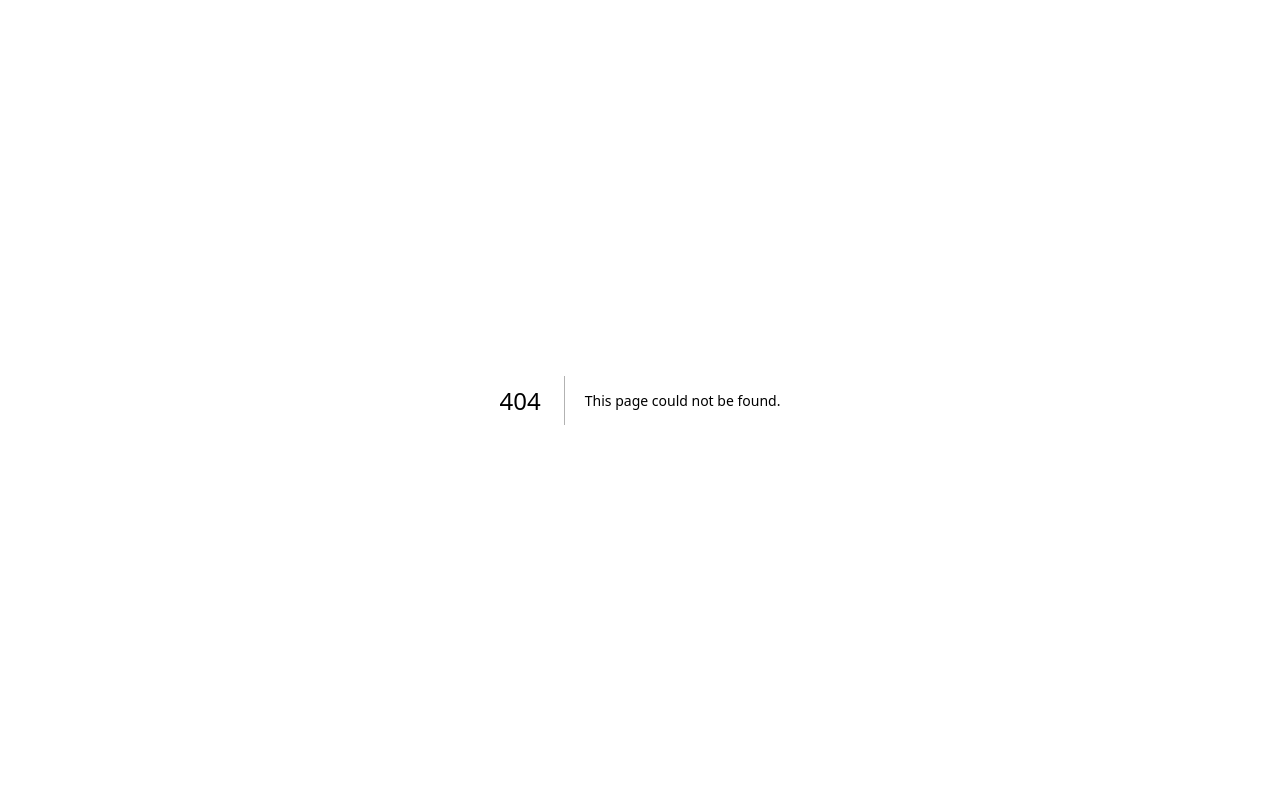
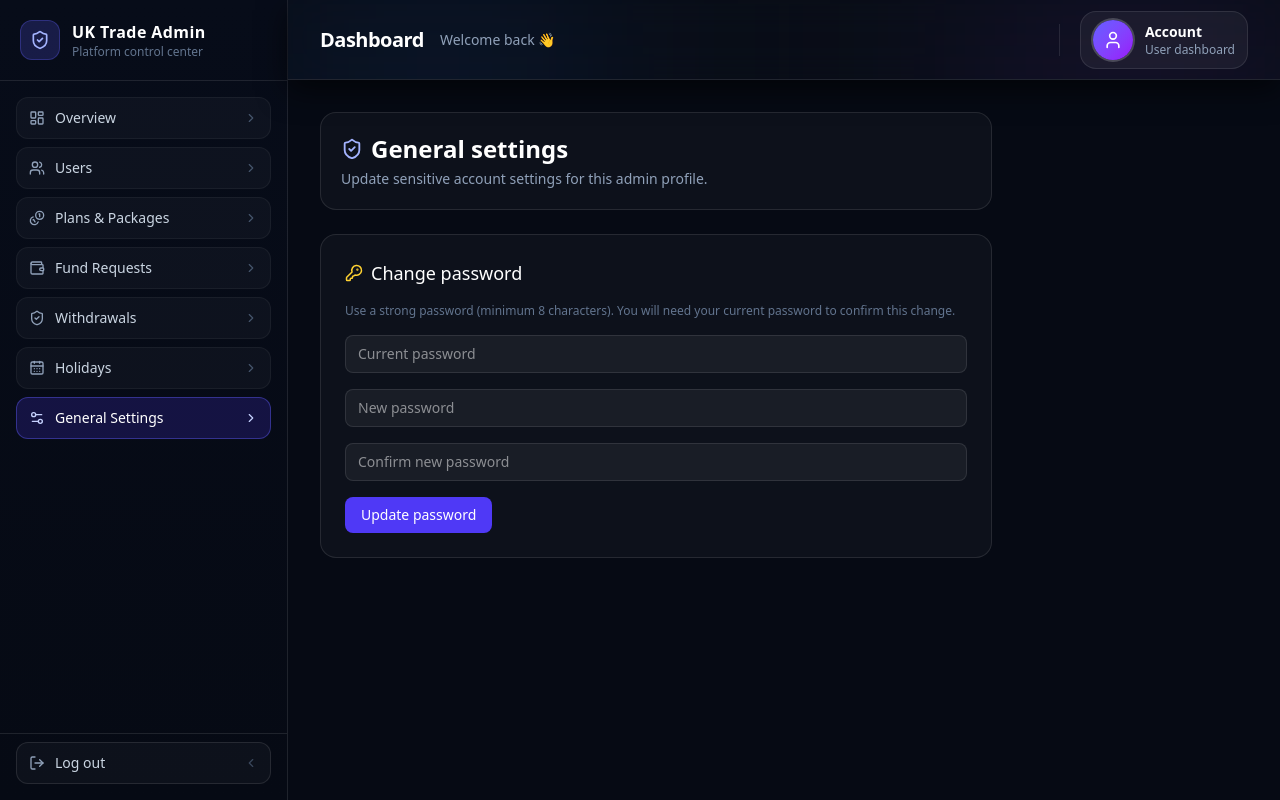
Before and after one commit to trisergetechnologies/uk-trade-frontend, a Next.js app: page /admindashboard/settings in a window 1280 px wide. Before the commit this address had no page. Built offline with nearby package versions, Linux system fonts and the light colour scheme; no server answers.

Commit message:
changes in admin

```diff
--- a/app/admindashboard/holidays/page.tsx
+++ b/app/admindashboard/holidays/page.tsx
@@ -1,7 +1,7 @@
 "use client";
 
 import { useCallback, useEffect, useState } from "react";
-import { ChevronLeft, ChevronRight } from "lucide-react";
+import { CalendarClock, ChevronLeft, ChevronRight, Plus, Trash2 } from "lucide-react";
 import { deleteAdminHoliday, getAdminHolidays, postAdminHoliday } from "@/lib/api";
 import type { HolidayRow, PaginatedMeta } from "@/lib/api";
 
@@ -14,6 +14,8 @@ export default function AdminHolidaysPage() {
   const [error, setError] = useState("");
   const [dateIst, setDateIst] = useState("");
   const [reason, setReason] = useState("");
+  const [adding, setAdding] = useState(false);
+  const [deletingDate, setDeletingDate] = useState("");
 
   const load = useCallback(async () => {
     setError("");
@@ -32,17 +34,20 @@ export default function AdminHolidaysPage() {
 
   const add = async () => {
     setError("");
-    if (!/^\d{4}-\d{2}-\d{2}$/.test(dateIst)) {
+    if (!dateIst || !/^\d{4}-\d{2}-\d{2}$/.test(dateIst)) {
       setError("Use YYYY-MM-DD (IST calendar date).");
       return;
     }
     try {
+      setAdding(true);
       await postAdminHoliday({ dateIst, reason: reason || undefined });
       setDateIst("");
       setReason("");
       await load();
     } catch (e) {
       setError(e instanceof Error ? e.message : "Failed to add");
+    } finally {
+      setAdding(false);
     }
   };
 
@@ -50,10 +55,13 @@ export default function AdminHolidaysPage() {
     try {
       const ok = window.confirm(`Delete holiday ${d}? This can change daily credit behavior for that date.`);
       if (!ok) return;
+      setDeletingDate(d);
       await deleteAdminHoliday(d);
       await load();
     } catch (e) {
       setError(e instanceof Error ? e.message : "Failed to delete");
+    } finally {
+      setDeletingDate("");
     }
   };
 
@@ -61,39 +69,46 @@ export default function AdminHolidaysPage() {
 
   return (
     <div className="space-y-6">
-      <div>
-        <h1 className="text-2xl font-semibold text-white">Market holidays</h1>
-        <p className="text-sm text-slate-400 mt-1">NSE-style calendar entries — trade income skips these IST dates.</p>
+      <div className="rounded-2xl border border-white/10 bg-white/[0.03] p-5">
+        <h1 className="text-2xl font-semibold text-white flex items-center gap-2">
+          <CalendarClock size={22} className="text-indigo-300" />
+          Market holidays
+        </h1>
+        <p className="text-sm text-slate-400 mt-1">
+          Trading credits are skipped on these IST dates. Add only confirmed market-off days.
+        </p>
       </div>
 
       {error && <p className="text-sm text-red-400">{error}</p>}
 
-      <div className="rounded-xl border border-white/10 bg-white/[0.03] p-4 space-y-3 max-w-xl">
+      <div className="rounded-2xl border border-white/10 bg-white/[0.03] p-5 space-y-3 max-w-2xl">
         <p className="text-xs text-slate-500 uppercase tracking-wide">Add holiday</p>
-        <div className="flex flex-col sm:flex-row gap-2">
+        <div className="grid grid-cols-1 sm:grid-cols-3 gap-2">
           <input
-            placeholder="YYYY-MM-DD"
+            type="date"
             value={dateIst}
             onChange={(e) => setDateIst(e.target.value)}
-            className="flex-1 rounded-lg border border-white/10 bg-white/5 px-3 py-2 text-white text-sm"
+            className="rounded-lg border border-white/10 bg-white/5 px-3 py-2 text-white text-sm"
           />
           <input
             placeholder="Reason (optional)"
             value={reason}
             onChange={(e) => setReason(e.target.value)}
-            className="flex-1 rounded-lg border border-white/10 bg-white/5 px-3 py-2 text-white text-sm"
+            className="rounded-lg border border-white/10 bg-white/5 px-3 py-2 text-white text-sm"
           />
           <button
             type="button"
+            disabled={adding}
             onClick={() => void add()}
-            className="rounded-lg bg-indigo-600 px-4 py-2 text-sm text-white hover:bg-indigo-500"
+            className="inline-flex items-center justify-center gap-1.5 rounded-lg bg-indigo-600 px-4 py-2 text-sm text-white hover:bg-indigo-500 disabled:opacity-50"
           >
-            Add
+            <Plus size={16} />
+            {adding ? "Adding..." : "Add holiday"}
           </button>
         </div>
       </div>
 
-      <div className="overflow-x-auto rounded-xl border border-white/10 bg-white/[0.03]">
+      <div className="overflow-x-auto rounded-2xl border border-white/10 bg-white/[0.03]">
         <table className="w-full text-left text-sm text-slate-300">
           <thead className="border-b border-white/10 text-xs uppercase text-slate-500">
             <tr>
@@ -112,17 +127,19 @@ export default function AdminHolidaysPage() {
               </tr>
             )}
             {rows.map((r) => (
-              <tr key={r.id} className="border-b border-white/5">
+              <tr key={r.dateIst} className="border-b border-white/5">
                 <td className="px-4 py-3 text-white">{r.dateIst}</td>
                 <td className="px-4 py-3">{r.exchange}</td>
                 <td className="px-4 py-3 text-slate-400">{r.reason || "—"}</td>
                 <td className="px-4 py-3">
                   <button
                     type="button"
+                    disabled={deletingDate === r.dateIst}
                     onClick={() => void remove(r.dateIst)}
-                    className="text-xs text-red-400 hover:underline"
+                    className="inline-flex items-center gap-1 text-xs text-red-400 hover:underline disabled:opacity-50"
                   >
-                    Delete
+                    <Trash2 size={13} />
+                    {deletingDate === r.dateIst ? "Deleting..." : "Delete"}
                   </button>
                 </td>
               </tr>
--- /dev/null
+++ b/app/admindashboard/settings/page.tsx
@@ -0,0 +1,101 @@
+"use client";
+
+import { useState } from "react";
+import { KeyRound, ShieldCheck } from "lucide-react";
+import { patchMyPassword } from "@/lib/api";
+
+export default function AdminSettingsPage() {
+  const [currentPassword, setCurrentPassword] = useState("");
+  const [newPassword, setNewPassword] = useState("");
+  const [confirmPassword, setConfirmPassword] = useState("");
+  const [loading, setLoading] = useState(false);
+  const [error, setError] = useState("");
+  const [success, setSuccess] = useState("");
+
+  const submit = async () => {
+    setError("");
+    setSuccess("");
+    if (!currentPassword || !newPassword || !confirmPassword) {
+      setError("All password fields are required.");
+      return;
+    }
+    if (newPassword.length < 8) {
+      setError("New password must be at least 8 characters.");
+      return;
+    }
+    if (newPassword !== confirmPassword) {
+      setError("New password and confirm password do not match.");
+      return;
+    }
+    setLoading(true);
+    try {
+      await patchMyPassword({ currentPassword, newPassword, confirmPassword });
+      setSuccess("Password updated successfully.");
+      setCurrentPassword("");
+      setNewPassword("");
+      setConfirmPassword("");
+    } catch (err) {
+      setError(err instanceof Error ? err.message : "Failed to change password.");
+    } finally {
+      setLoading(false);
+    }
+  };
+
+  return (
+    <div className="space-y-6 max-w-2xl">
+      <div className="rounded-2xl border border-white/10 bg-white/[0.03] p-5">
+        <h1 className="text-2xl font-semibold text-white flex items-center gap-2">
+          <ShieldCheck size={22} className="text-indigo-300" />
+          General settings
+        </h1>
+        <p className="text-sm text-slate-400 mt-1">
+          Update sensitive account settings for this admin profile.
+        </p>
+      </div>
+
+      <div className="rounded-2xl border border-white/10 bg-white/[0.03] p-6 space-y-4">
+        <h2 className="text-lg font-medium text-white flex items-center gap-2">
+          <KeyRound size={18} className="text-amber-300" />
+          Change password
+        </h2>
+        <p className="text-xs text-slate-500">
+          Use a strong password (minimum 8 characters). You will need your current password to confirm this change.
+        </p>
+
+        <input
+          type="password"
+          value={currentPassword}
+          onChange={(e) => setCurrentPassword(e.target.value)}
+          placeholder="Current password"
+          className="w-full rounded-lg border border-white/10 bg-white/5 px-3 py-2 text-sm text-white"
+        />
+        <input
+          type="password"
+          value={newPassword}
+          onChange={(e) => setNewPassword(e.target.value)}
+          placeholder="New password"
+          className="w-full rounded-lg border border-white/10 bg-white/5 px-3 py-2 text-sm text-white"
+        />
+        <input
+          type="password"
+          value={confirmPassword}
+          onChange={(e) => setConfirmPassword(e.target.value)}
+          placeholder="Confirm new password"
+          className="w-full rounded-lg border border-white/10 bg-white/5 px-3 py-2 text-sm text-white"
+        />
+
+        {error && <p className="text-sm text-red-400">{error}</p>}
+        {success && <p className="text-sm text-emerald-400">{success}</p>}
+
+        <button
+          type="button"
+          disabled={loading}
+          onClick={() => void submit()}
+          className="rounded-lg bg-indigo-600 px-4 py-2 text-sm text-white hover:bg-indigo-500 disabled:opacity-50"
+        >
+          {loading ? "Saving..." : "Update password"}
+        </button>
+      </div>
+    </div>
+  );
+}
--- a/components/admin/AdminSidebar.tsx
+++ b/components/admin/AdminSidebar.tsx
@@ -1,40 +1,94 @@
 "use client";
 
 import Link from "next/link";
-import { usePathname } from "next/navigation";
+import { usePathname, useRouter } from "next/navigation";
+import {
+  CalendarDays,
+  ChevronLeft,
+  ChevronRight,
+  Coins,
+  LayoutDashboard,
+  LogOut,
+  Settings2,
+  ShieldCheck,
+  Users,
+  Wallet,
+} from "lucide-react";
+import { clearAuthToken } from "@/lib/session";
 
 const MENU = [
-  { name: "Overview", href: "/admindashboard" },
-  { name: "Users", href: "/admindashboard/users" },
-  { name: "Plans & Packages", href: "/admindashboard/catalog" },
-  { name: "Fund Requests", href: "/admindashboard/fund-requests" },
-  { name: "Withdrawals", href: "/admindashboard/withdrawals" },
-  { name: "Holidays", href: "/admindashboard/holidays" },
+  { name: "Overview", href: "/admindashboard", icon: LayoutDashboard },
+  { name: "Users", href: "/admindashboard/users", icon: Users },
+  { name: "Plans & Packages", href: "/admindashboard/catalog", icon: Coins },
+  { name: "Fund Requests", href: "/admindashboard/fund-requests", icon: Wallet },
+  { name: "Withdrawals", href: "/admindashboard/withdrawals", icon: ShieldCheck },
+  { name: "Holidays", href: "/admindashboard/holidays", icon: CalendarDays },
+  { name: "General Settings", href: "/admindashboard/settings", icon: Settings2 },
 ];
 
 export default function AdminSidebar() {
   const pathname = usePathname();
+  const router = useRouter();
+
+  function logout() {
+    clearAuthToken();
+    router.replace("/login");
+    router.refresh();
+  }
 
   return (
-    <aside className="w-64 h-screen bg-[#060A14] text-slate-300 flex flex-col border-r border-white/5">
-      <div className="px-5 py-5 border-b border-white/5">
-        <span className="text-lg font-semibold text-white tracking-wide">Admin Panel</span>
+    <aside className="w-72 h-screen bg-gradient-to-b from-[#070c19] to-[#060A14] text-slate-300 flex flex-col border-r border-white/10">
+      <div className="px-5 py-5 border-b border-white/10">
+        <div className="flex items-center gap-3">
+          <span className="flex h-10 w-10 items-center justify-center rounded-xl bg-indigo-500/20 border border-indigo-500/30">
+            <ShieldCheck size={20} className="text-indigo-300" />
+          </span>
+          <div>
+            <p className="text-base font-semibold text-white tracking-wide">UK Trade Admin</p>
+            <p className="text-xs text-slate-500">Platform control center</p>
+          </div>
+        </div>
       </div>
-      <div className="p-4 space-y-2">
+      <div className="flex-1 min-h-0 flex flex-col">
+        <nav className="flex-1 overflow-y-auto p-4 space-y-2">
         {MENU.map((item) => {
           const active =
             item.href === "/admindashboard" ? pathname === "/admindashboard" : pathname.startsWith(item.href);
+          const Icon = item.icon;
           return (
             <Link
               key={item.href}
               href={item.href}
-              className={`block px-3 py-2 rounded-lg ${active ? "bg-indigo-600 text-white" : "bg-white/5 hover:bg-white/10"}`}
+              className={`group flex items-center justify-between px-3 py-2.5 rounded-xl border transition ${
+                active
+                  ? "bg-indigo-600/20 border-indigo-500/40 text-white"
+                  : "bg-white/[0.03] border-white/5 text-slate-300 hover:bg-white/[0.06] hover:border-white/15"
+              }`}
             >
-              {item.name}
+              <span className="flex items-center gap-2.5">
+                <Icon size={16} className={active ? "text-indigo-200" : "text-slate-400 group-hover:text-slate-200"} />
+                <span className="text-sm">{item.name}</span>
+              </span>
+              {active ? <ChevronRight size={14} className="text-indigo-200" /> : <ChevronLeft size={14} className="rotate-180 text-slate-600 group-hover:text-slate-400" />}
             </Link>
           );
         })}
+        </nav>
+
+      <div className="shrink-0 p-4 pt-2 border-t border-white/10">
+        <button
+          type="button"
+          onClick={() => logout()}
+          className="group flex w-full items-center justify-between gap-2 rounded-xl border border-white/10 bg-white/[0.03] px-3 py-2.5 text-left text-sm text-slate-300 transition hover:border-red-500/30 hover:bg-red-500/10 hover:text-red-200"
+        >
+          <span className="flex items-center gap-2.5">
+            <LogOut size={16} className="text-slate-400 group-hover:text-red-300" />
+            Log out
+          </span>
+          <ChevronRight size={14} className="rotate-180 text-slate-600 opacity-80 group-hover:text-red-300" />
+        </button>
       </div>
+    </div>
     </aside>
   );
 }
--- a/components/ui/DashboardNavbar.tsx
+++ b/components/ui/DashboardNavbar.tsx
@@ -1,6 +1,6 @@
 "use client";
 
-import { Search, User } from "lucide-react";
+import { User } from "lucide-react";
 import { useEffect, useState } from "react";
 import { getAuthMe, type AuthUser } from "@/lib/api";
 
@@ -24,7 +24,7 @@ export default function DashboardNavbar() {
 
   const displayName = user?.name?.trim() || "Account";
   const emailLine = user?.email || "User dashboard";
-  const codeLine = user?.userCode ? `ID: ${user.userCode}` : "";
+  const codeLine = user?.role === "admin" ? "" : user?.userCode ? `ID: ${user.userCode}` : "";
 
   return (
     <header
@@ -46,30 +46,6 @@ export default function DashboardNavbar() {
       <div className="flex items-center gap-4">
         <h1 className="text-xl font-semibold text-white tracking-tight">Dashboard</h1>
         <span className="hidden md:block text-sm text-slate-400">Welcome back 👋</span>
-      </div>
-
-      <div
-        className="
-          hidden md:flex items-center
-          w-[420px]
-          bg-white/5
-          border border-white/10
-          px-4 py-2.5
-          rounded-2xl
-          transition-all duration-300
-          focus-within:ring-2 focus-within:ring-blue-500/30
-          focus-within:bg-white/10
-        "
-      >
-        <Search size={18} className="text-slate-400" />
-        <input
-          type="text"
-          placeholder="Search dashboard..."
-          className="
-            bg-transparent outline-none ml-3 w-full text-sm
-            text-white placeholder:text-slate-500
-          "
-        />
       </div>
 
       <div className="flex items-center gap-5">
--- a/lib/api.ts
+++ b/lib/api.ts
@@ -69,6 +69,17 @@ export async function putAuthMe(body: {
 }): Promise<ApiSuccess<AuthUser>> {
   return apiFetch('/api/auth/me', {
     method: 'PUT',
+    body: JSON.stringify(body),
+  });
+}
+
+export async function patchMyPassword(body: {
+  currentPassword: string;
+  newPassword: string;
+  confirmPassword: string;
+}): Promise<ApiSuccess<{ message?: string }>> {
+  return apiFetch('/api/auth/me/password', {
+    method: 'PATCH',
     body: JSON.stringify(body),
   });
 }
--- a/middleware.ts
+++ b/middleware.ts
@@ -76,6 +76,10 @@ export async function middleware(request: NextRequest) {
     return NextResponse.redirect(new URL('/userdashboard', request.url));
   }
 
+  if (isUserDash && role === 'admin') {
+    return NextResponse.redirect(new URL('/admindashboard', request.url));
+  }
+
   return NextResponse.next();
 }
 
```
